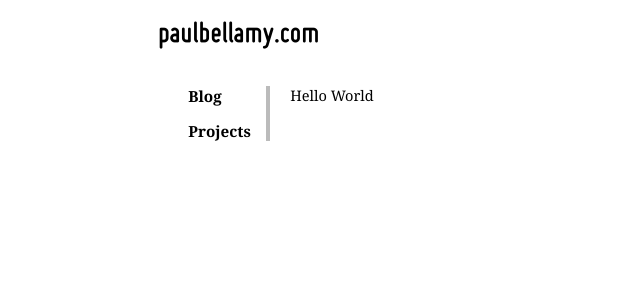
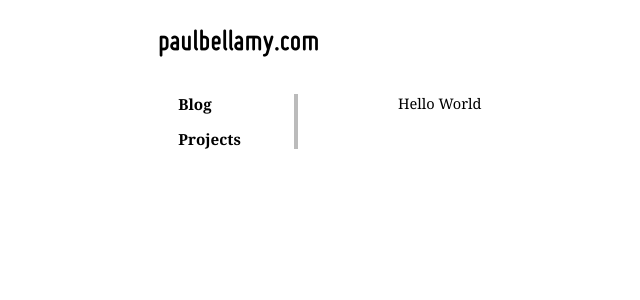
Before and after one commit to paulbellamy/paulbellamy.github.com, a Jekyll site: the page built from index.markdown, in a window 1280 px wide. Shown: the top 300 px of the page, without its empty margins (2-642 px from the left). Built offline with Jekyll 4.4.1, drawn with Linux system fonts in a browser that asks for light colours; some web fonts are replaced.

Commit message:
Adding 1-unit gutter to right of navigation

```diff
--- a/_layouts/default.html
+++ b/_layouts/default.html
@@ -7,18 +7,19 @@
     <link rel="stylesheet" href="/stylesheets/default.css" type="text/css" />
   </head>
   <body>
-    <div class="container">
-      <div class="header">
+    <div class="container_12">
+      <div class="header grid_12 alpha omega">
         <h1>{{ page.title }}</h1>
       </div>
       <div class="clear">&nbsp;</div>
-      <div class="navigation grid_5">
+      <div class="navigation grid_2 alpha">
         <ul>
           <li><a href="/">Blog</a></li>
           <li><a href="/projects">Projects</a></li>
         </ul>
       </div>
-      <div class="content grid_7">
+      <div class="grid_1">&nbsp;</div>
+      <div class="content grid_9 omega">
         {{ content }}
       </div>
     </div>
```
